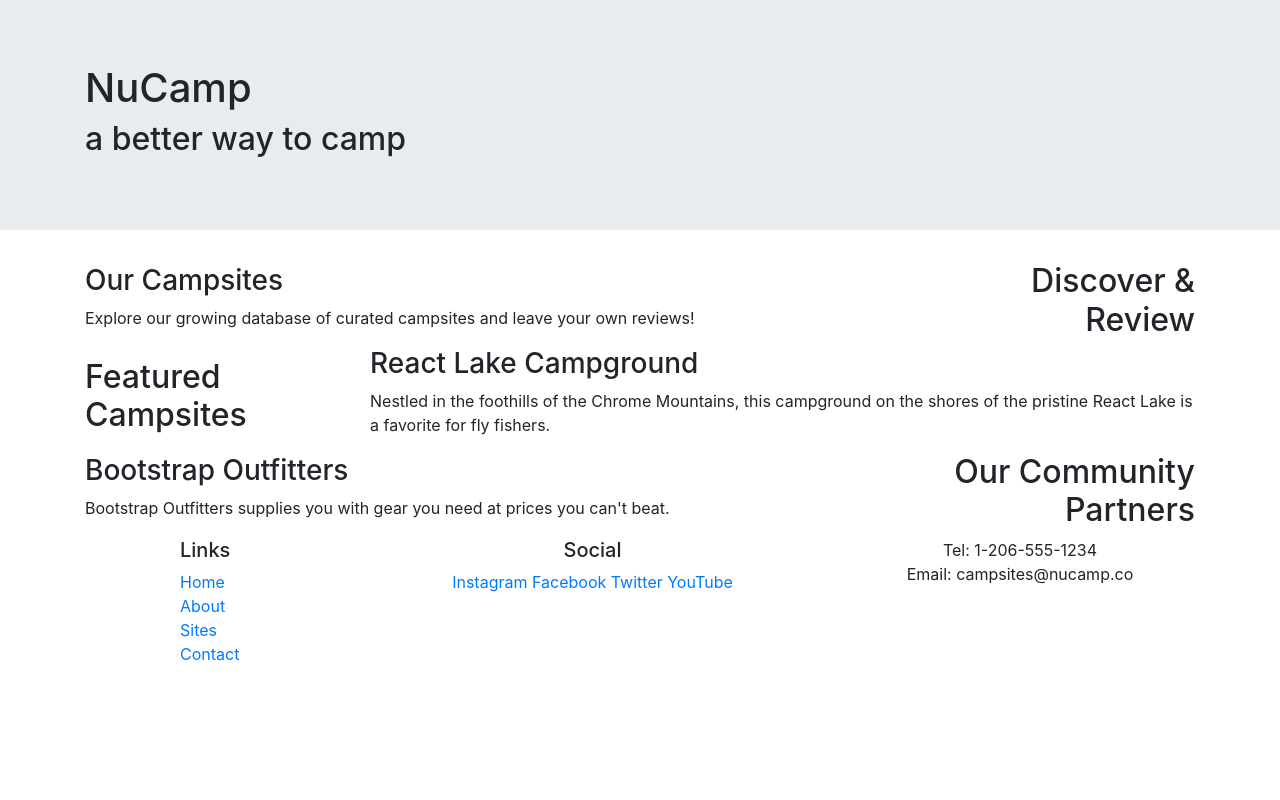
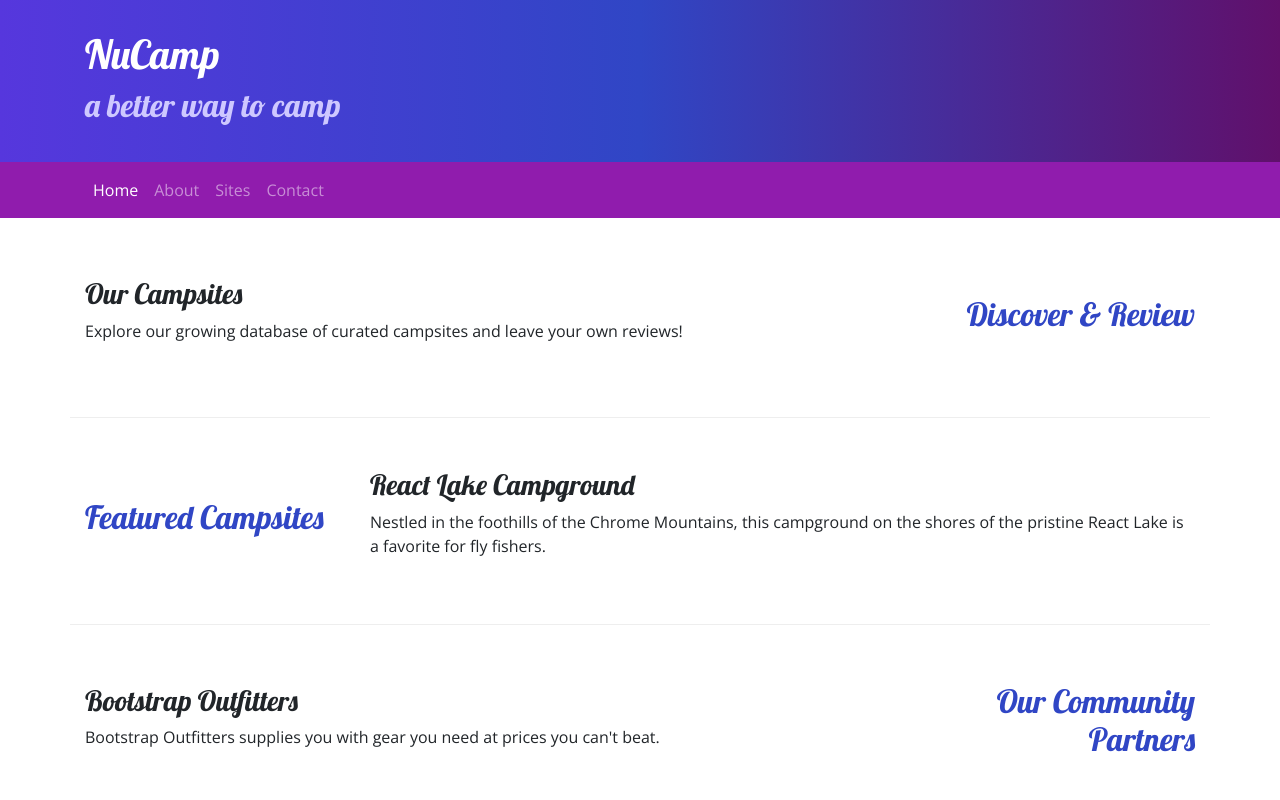
Before and after one commit to peichykeen/bootcamp, a website: page 1-HTML-CSS-JavaScript/nucampsite/index.html in a window 1280 px wide. Shown: the top 800 px of the page. Drawn offline with nearby package versions, Linux system fonts and the light colour scheme.

Commit message:
navbar and breadcrumbs

```diff
--- a/1-HTML-CSS-JavaScript/nucampsite/about.css
+++ b/1-HTML-CSS-JavaScript/nucampsite/about.css
@@ -21,6 +21,7 @@ footer {
 }
 
 .jumbotron {
+    margin: 0px;
     padding: 30px;
     background-image: linear-gradient(to right, #5637DD, #3046C5, #60106B);
     color: white;
@@ -32,3 +33,7 @@ footer {
     border-bottom: 1px ridge;
     min-height: 200px;
 }
+
+.navbar {
+    background-color: #901CAD;
+}
--- a/1-HTML-CSS-JavaScript/nucampsite/index.css
+++ b/1-HTML-CSS-JavaScript/nucampsite/index.css
@@ -20,6 +20,7 @@ footer {
 }
 
 .jumbotron {
+    margin: 0px;
     padding: 30px;
     background-image: linear-gradient(to right, #5637DD, #3046C5, #60106B);
     color: white;
@@ -31,3 +32,7 @@ footer {
     border-bottom: 1px ridge;
     min-height: 200px;
 }
+
+.navbar {
+    background-color: #901CAD;
+}
--- a/1-HTML-CSS-JavaScript/nucampsite/index.html
+++ b/1-HTML-CSS-JavaScript/nucampsite/index.html
@@ -7,11 +7,11 @@
         <meta name="viewport" content="width=device-width, initial-scale=1" />
 
         <!-- Bootstrap CSS -->
-        <link rel="stylesheet" href="/nucampsite/node_modules/bootstrap/dist/css/bootstrap.min.css" />
+        <link rel="stylesheet" href="/2-Bootstrap/node_modules/bootstrap/dist/css/bootstrap.min.css" />
 
         <!-- Additional CSS must be placed after Bootstrap CSS -->
         <link rel="stylesheet" href="https://fonts.googleapis.com/css?family=Lobster|Open+Sans" />
-        <link rel="stylesheet" href="/nucampsite/css/test-site.css" />
+        <link rel="stylesheet" href="/1-HTML-CSS-JavaScript/nucampsite/index.css" />
 
         <title>NuCamp: A Better Way To Camp</title>
     </head>
@@ -28,6 +28,22 @@
             </div>
         </div>
     </header>
+
+    <nav class="navbar navbar-expand-sm navbar-dark sticky-top">
+        <div class="container">
+            <button  class="navbar-toggler ml-auto" type="button" data-toggle="collapse" data-target="#nucampNavbar">
+                <span class="navbar-toggler-icon"></span>
+            </button>
+            <div class="collapse navbar-collapse" id="nucampNavbar">
+                <ul class="navbar-nav">
+                    <li class="nav-item active"><a class="nav-link" href="index.html">Home</a></li>
+                    <li class="nav-item"><a class="nav-link" href="about.html">About</a></li>
+                    <li class="nav-item"><a class="nav-link" href="#">Sites</a></li>
+                    <li class="nav-item"><a class="nav-link" href="#">Contact</a></li>
+                </ul>
+            </div>
+        </div>
+    </nav>
 
         <div class="container">
             <div class="row row-content align-items-center">
@@ -89,9 +105,9 @@
     </footer>
 
     <!-- jQuery must come first, then Popper.js, then the Bootstrap JavaScript plugins.-->
-    <script src="node_modules/jquery/dist/jquery.slim.min.js"></script>
-    <script src="node_modules/popper.js/dist/umd/popper.min.js"></script>
-    <script src="node_modules/bootstrap/dist/js/bootstrap.min.js"></script>
+    <script src="/2-Bootstrap/node_modules/jquery/dist/jquery.slim.min.js"></script>
+    <script src="/2-Bootstrap/node_modules/popper.js/dist/umd/popper.min.js"></script>
+    <script src="/2-Bootstrap/node_modules/bootstrap/dist/js/bootstrap.min.js"></script>
 
 </body>
 
```
Also changed, not shown: 1-HTML-CSS-JavaScript/nucampsite/about.html (+33 -6 lines).
